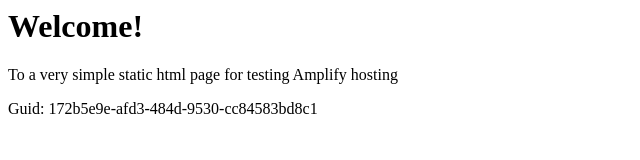
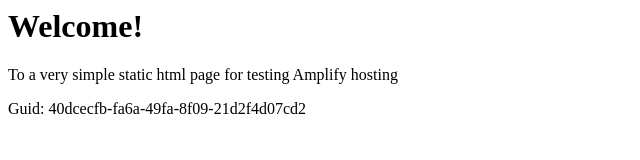
Before and after one commit to aws-aemilia-cdg/Github-PR-Commit-Integration-Test-DoNotTouch-GitHubWebhookPushCanaryTest-v1-prod-eu-west-3, a website: page src/index.html in a window 1280 px wide. Shown: the full height of the page, 0-640 px from the left. Drawn offline with Linux system fonts and the light colour scheme.

Commit message:
commit from integ tests

```diff
--- a/src/index.html
+++ b/src/index.html
@@ -12,6 +12,6 @@
 <body>
     <h1>Welcome!</h1>
     <p>To a very simple static html page for testing Amplify hosting</p>
-    <p>Guid: 172b5e9e-afd3-484d-9530-cc84583bd8c1</p></body>
+    <p>Guid: 40dcecfb-fa6a-49fa-8f09-21d2f4d07cd2</p></body>
 
 </html>
```
